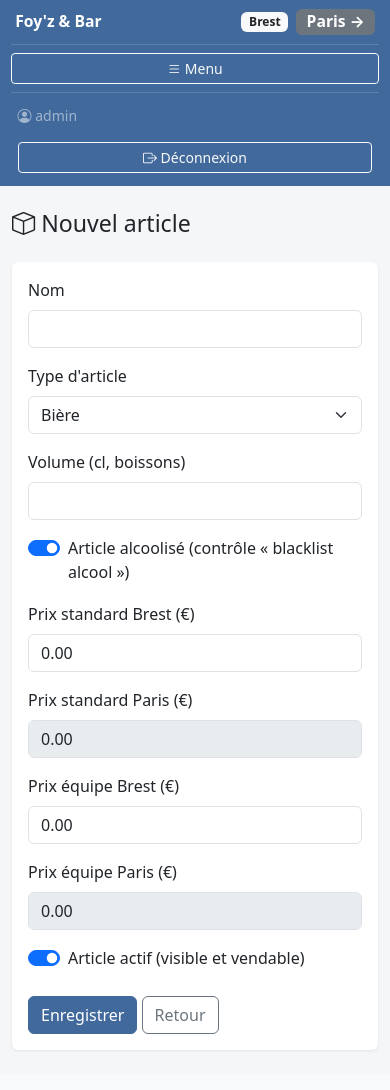
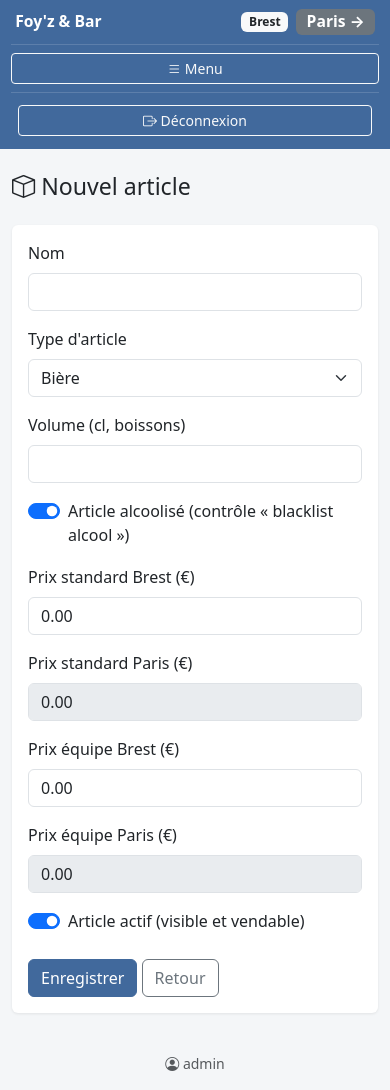
Before and after one commit to pauldebise/plateforme_foyz_bar, a Flask app: page /admin/articles/nouveau in a window 390 px wide. Before the commit the page ends 1051 px from the top, so only its background shows below. Run offline with Flask 3, Linux system fonts and the light colour scheme; the visitor is signed in with stand-in values (Sample User, id 1); some libraries are stand-ins or nearby versions.

Commit message:
ux: nom du membre en bas de page sur mobile

```diff
--- a/app/templates/base.html
+++ b/app/templates/base.html
@@ -67,7 +67,7 @@
         {% endif %}
       </nav>
       <div class="sidebar-footer mt-auto">
-        <div class="small text-white-50 mb-2"><i class="bi bi-person-circle"></i> {{ current_user.display_name }}</div>
+        <div class="small text-white-50 mb-2 d-none d-lg-block"><i class="bi bi-person-circle"></i> {{ current_user.display_name }}</div>
         <form method="post" action="{{ url_for('auth.logout') }}">
           <input type="hidden" name="_csrf" value="{{ csrf_token() }}">
           <button class="btn btn-outline-light btn-sm w-100"><i class="bi bi-box-arrow-right"></i> Déconnexion</button>
@@ -107,6 +107,11 @@
         {% block content %}{% endblock %}
       </div>
     </main>
+    {% if g.scope == 'team' %}
+      <footer class="d-lg-none text-center small text-muted py-3 px-3">
+        <i class="bi bi-person-circle"></i> {{ current_user.display_name }}
+      </footer>
+    {% endif %}
   </div>
 </div>
 
```
